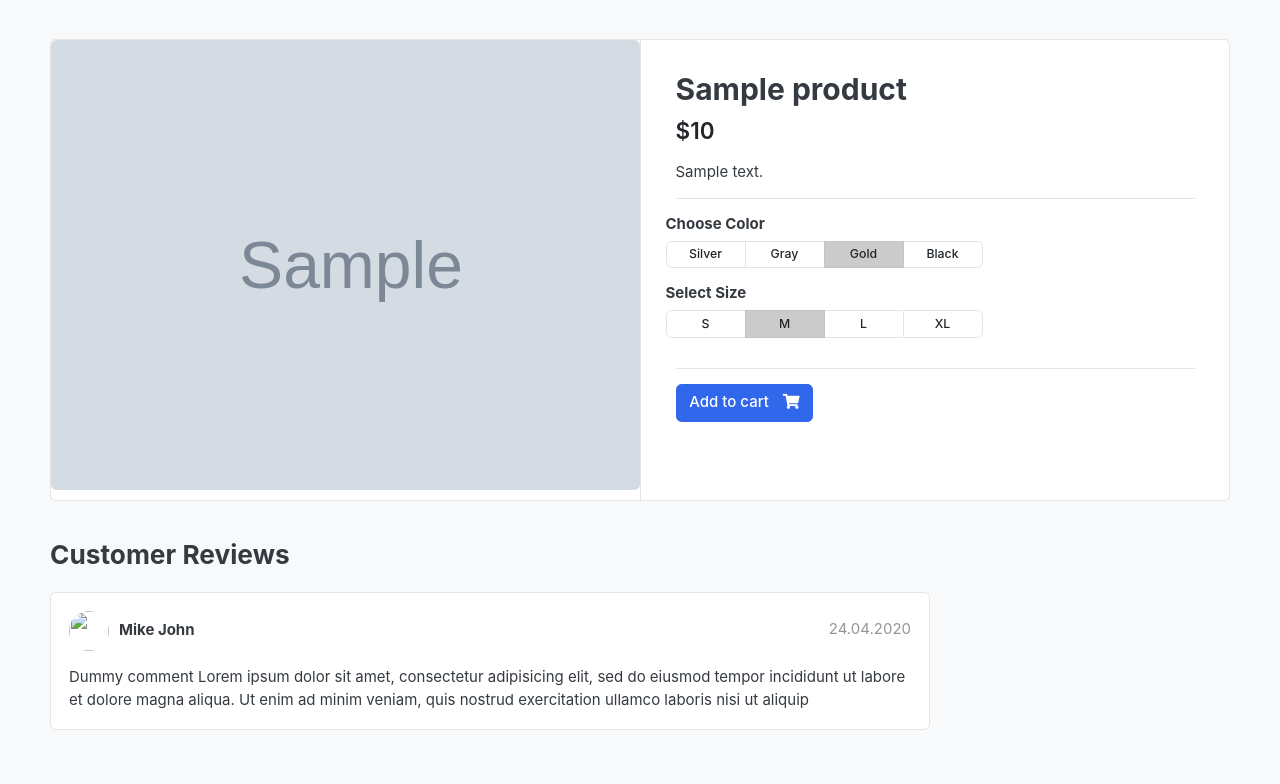
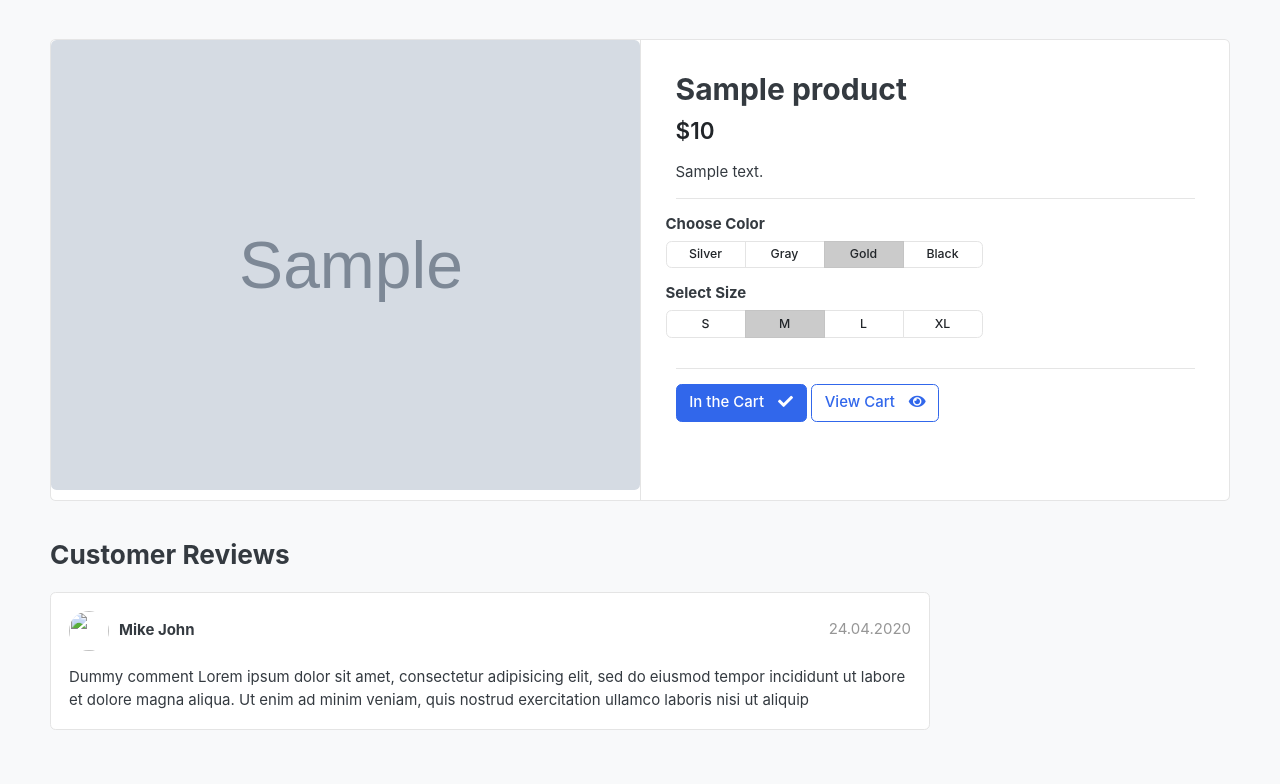
Before and after one commit to jackshinshin/ShoppingWebsite, a Django app: template templates/store/product_detail.html in a window 1280 px wide. Shown: the part 119-903 px from the top of the page. Run offline with Django 3.2, Linux system fonts and the light colour scheme; tables that the repository leaves empty hold one stand-in row (values such as "Sample post"); the template is opened without the code that fills it: values that come from a table or form of the project are taken from there, most other values are stand-ins (such as "Sample title", 1, 10 or a date in 2020); grey boxes marked "Sample" are stand-in pictures; some libraries are stand-ins or nearby versions; some web fonts are replaced.

Commit message:
Enables checking and viewing if the item is added to the cart

```diff
--- a/templates/store/product_detail.html
+++ b/templates/store/product_detail.html
@@ -69,7 +69,22 @@
             {% if current_product.stock <= 0 %}
                 <h5>Out of Stock</h5>
             {% else %}
-                <a href="{% url 'cart:add_item' current_product.id %}" class="btn  btn-primary"> <span class="text">Add to cart</span> <i class="fas fa-shopping-cart"></i>  </a>
+                {% if item_already_added %}
+                    <a href="#" class="btn  btn-primary">
+                        <span class="text">In the Cart</span>
+                        <i class="fas fa-check"></i>
+                    </a>
+                    <a href="{% url 'cart:Cart' %}" class="btn  btn-outline-primary">
+                        <span class="text">View Cart</span>
+                        <i class="fas fa-eye"></i>
+                    </a>
+                {% else %}
+                    <a href="{% url 'cart:add_item' current_product.id %}" class="btn  btn-primary">
+                        <span class="text">Add to cart</span>
+                        <i class="fas fa-shopping-cart"></i>
+                    </a>
+                {% endif %}
+
             {% endif %}
         </article> <!-- product-info-aside .// -->
                 </main> <!-- col.// -->
```
Also changed, not shown: store/views.py (+9 -1 lines), templates/store/cart.html (+7 -1 lines).
